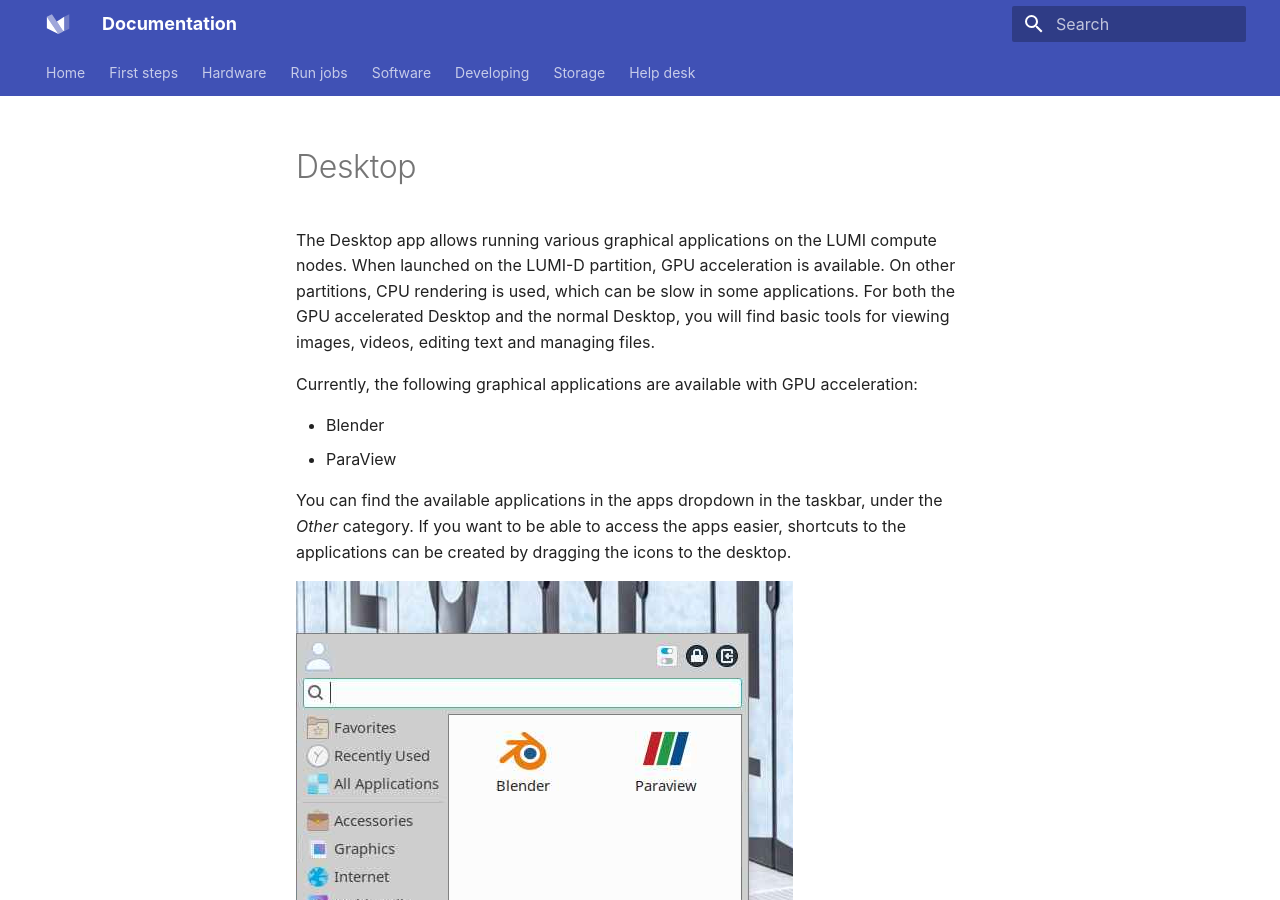
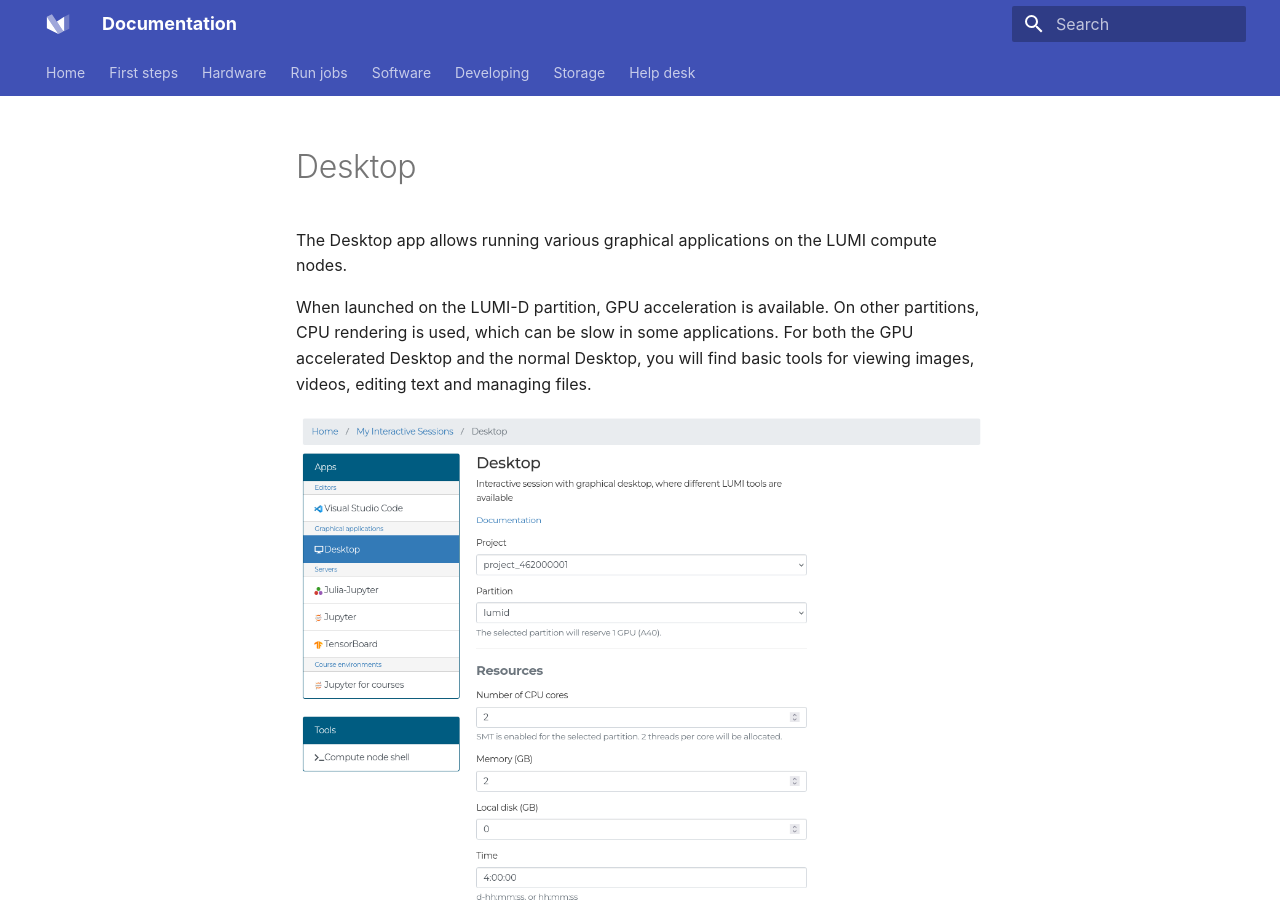
Before and after one commit to Lumi-supercomputer/lumi-userguide, an MkDocs documentation site: the page built from docs/runjobs/webui/desktop.md, in a window 1280 px wide and 900 px high. Built offline with MkDocs 1.6.1 and Material for MkDocs 9.7.7, drawn with Linux system fonts in a browser that asks for light colours.

Commit message:
Add another web interface Desktop screenshot

```diff
--- a/docs/runjobs/webui/desktop.md
+++ b/docs/runjobs/webui/desktop.md
@@ -1,7 +1,10 @@
 The Desktop app allows running various graphical applications on the LUMI compute nodes.
+
 When launched on the LUMI-D partition, GPU acceleration is available.
 On other partitions, CPU rendering is used, which can be slow in some applications.
 For both the GPU accelerated Desktop and the normal Desktop, you will find basic tools for viewing images, videos, editing text and managing files.
+
+![Desktop options](../../../assets/images/wwwLumiDesktop.png)
 
 Currently, the following graphical applications are available with GPU acceleration:
 
```
